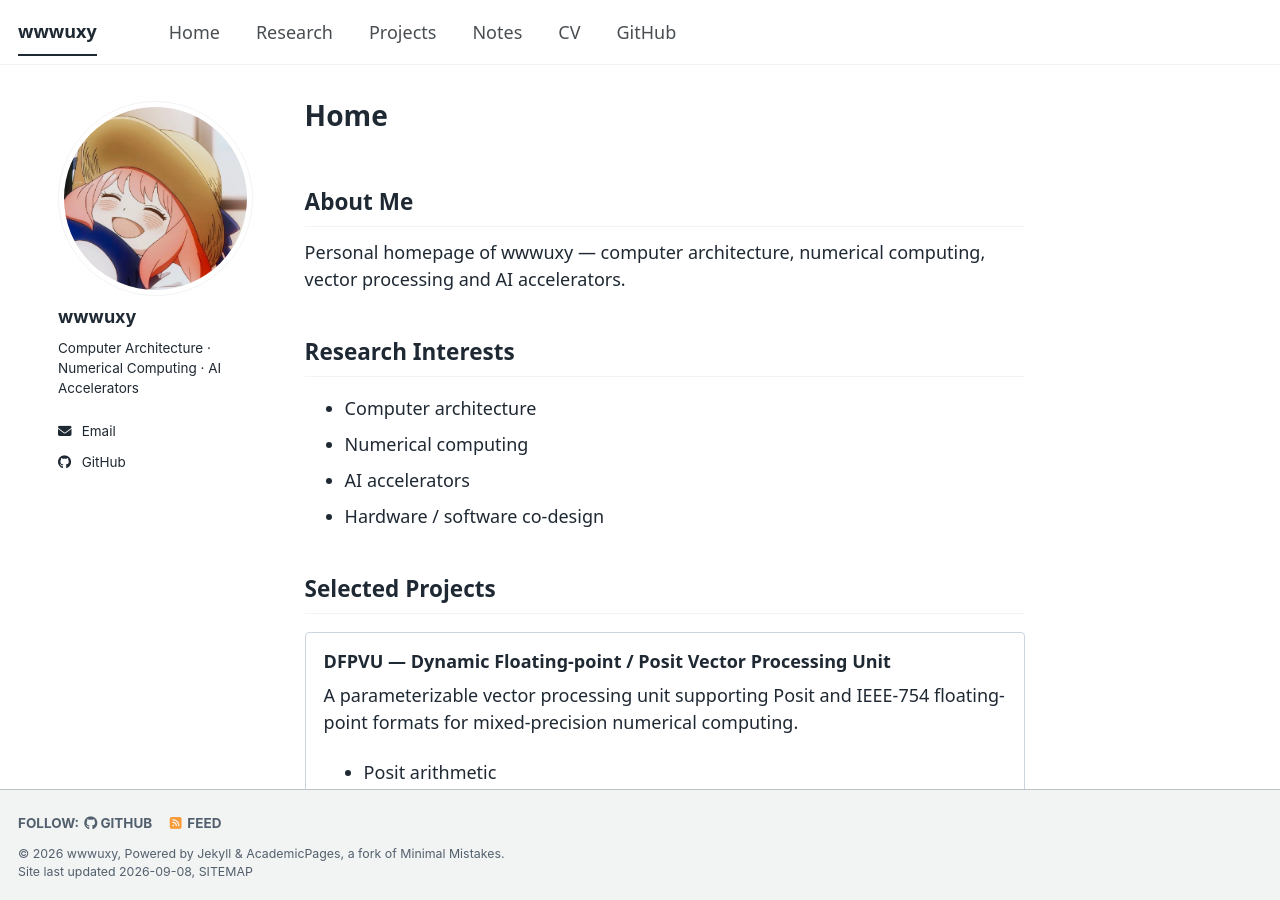
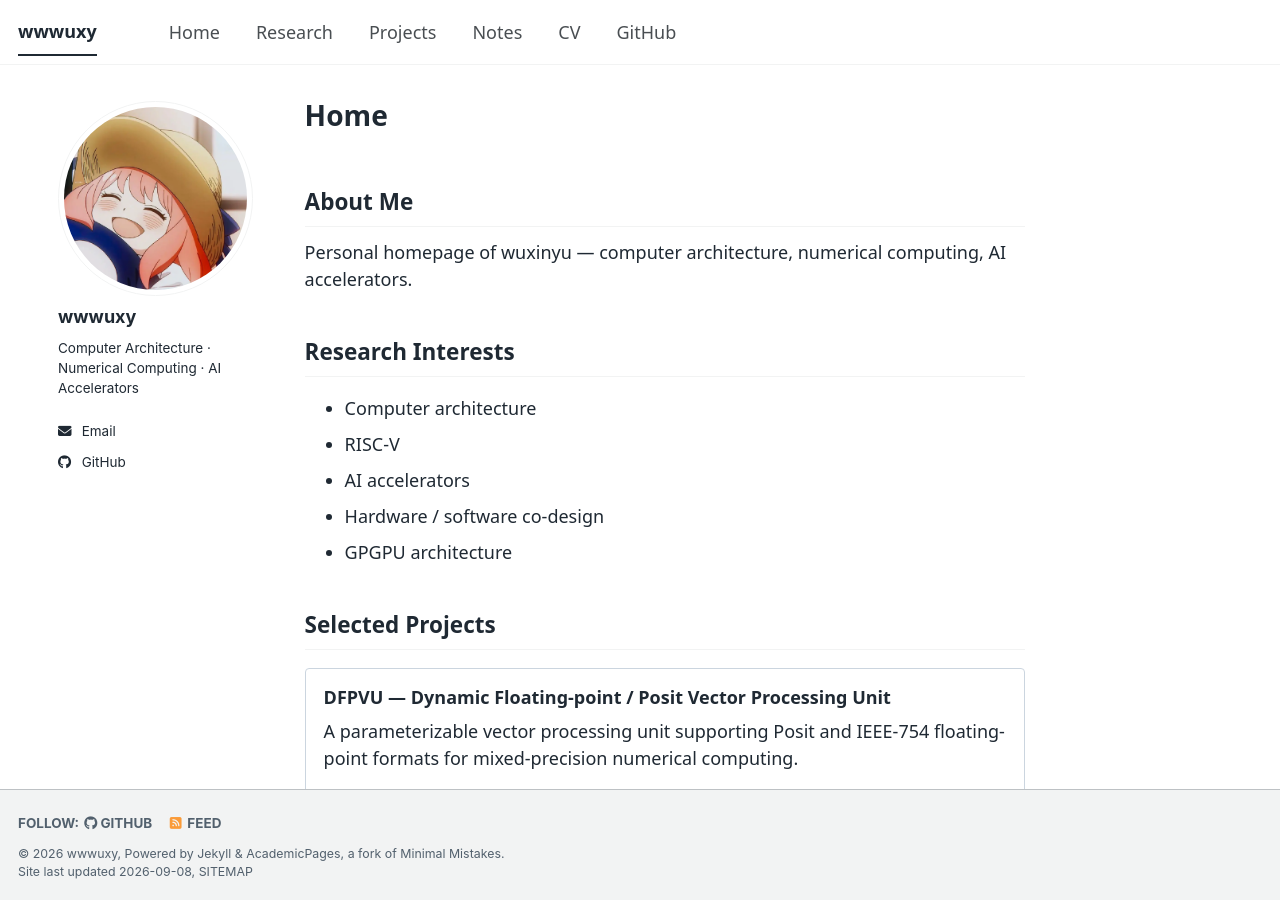
Before and after one commit to wwwuxy/wwwuxy.github.io, a Jekyll site: the page built from _pages/about.md, in a window 1280 px wide and 900 px high. Built offline with Jekyll 4.4.1, drawn with Linux system fonts in a browser that asks for light colours; a style sheet for code colours, icons or effects is not loaded.

Commit message:
update about

```diff
--- a/_pages/about.md
+++ b/_pages/about.md
@@ -7,16 +7,17 @@ author_profile: true
 
 ## About Me
 
-Personal homepage of wwwuxy — computer architecture, numerical computing, vector processing and AI accelerators.
+Personal homepage of wuxinyu — computer architecture, numerical computing, AI accelerators.
 
 <!-- TODO: Replace with full biography -->
 
 ## Research Interests
 
 - Computer architecture
-- Numerical computing
+- RISC-V
 - AI accelerators
 - Hardware / software co-design
+- GPGPU architecture
 
 ## Selected Projects
 
```
